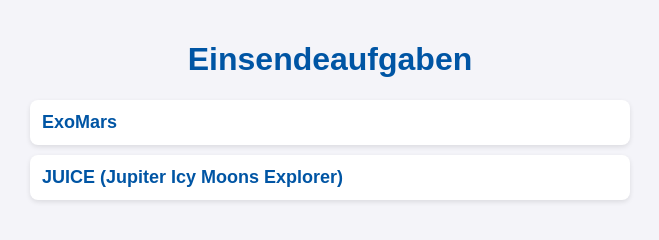
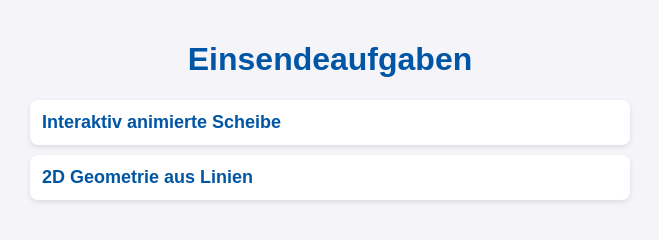
Before and after one commit to C-Goh/GVT_2526_Gierke, a plain HTML site: page index.html in a window 1280 px wide. Shown: the whole page, without its empty margins (310-969 px from the left). Drawn offline with Linux system fonts and the light colour scheme.

Commit message:
Add ESA1

```diff
--- a/index.html
+++ b/index.html
@@ -43,5 +43,5 @@
 <body>
   <h1>Einsendeaufgaben</h1>
   <ul>
-    <li><a href="https://www.esa.int/Science_Exploration/Space_Science/ExoMars" target="_blank">ExoMars</a></li>
-    <li><a href="https://www.esa.int/Science_Exploration/Space_Science/Juice" target="_blank">JUICE (Jupiter Icy Moons Explorer)</_
+    <li><a href= "tasks/ESA1 RotierendeScheibe.html" target="_blank">Interaktiv animierte Scheibe</a></li>
+    <li><a href="" target="_blank">2D Geometrie aus Linien</_
```
